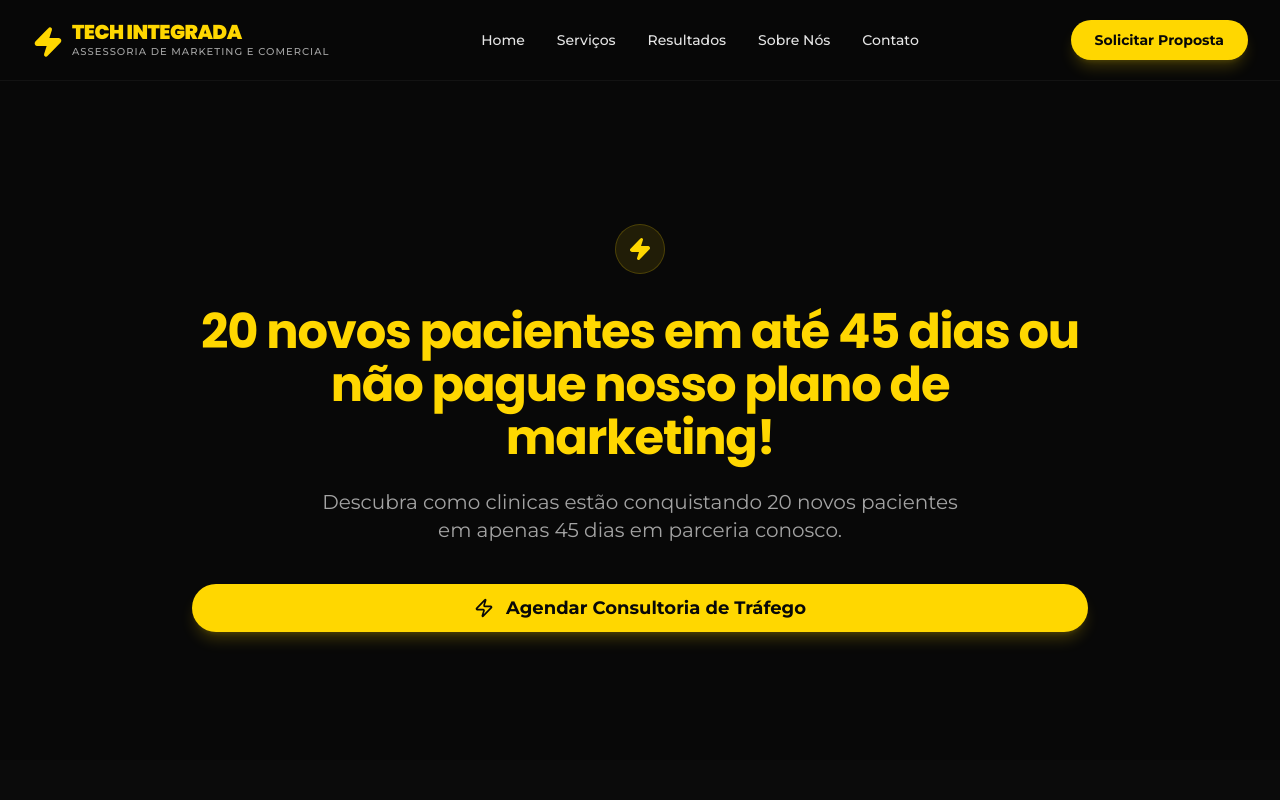
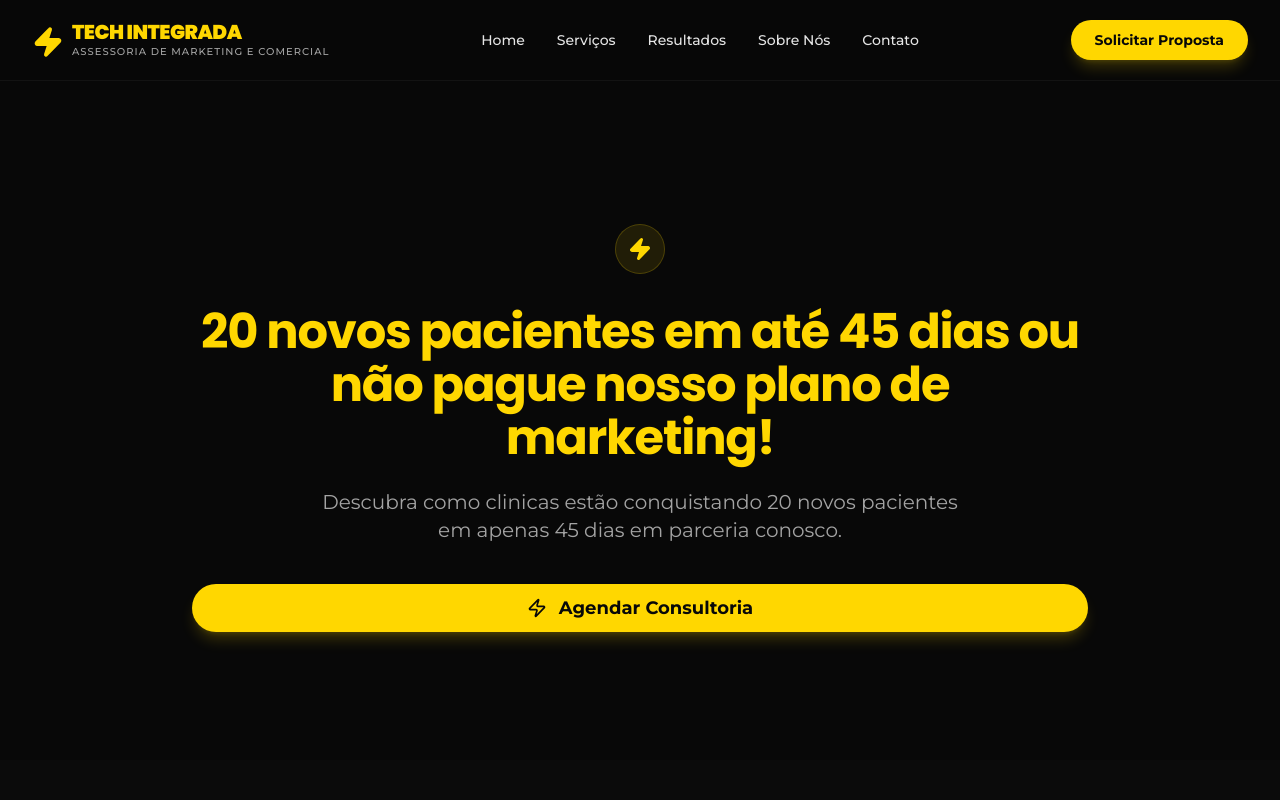
Before and after one commit to marketing02-cmyk/Site-Tech, a React (Vite) app: page / in a window 1280 px wide. Shown: the top 800 px of the page. Built offline with nearby package versions, Linux system fonts and the light colour scheme.

Commit message:
feat: Simplify "Agendar Consultoria" button text
Shortens the button text from "Agendar Consultoria de Tráfego" to "Agendar Consultoria" for brevity and a more direct call to action.

```diff
--- a/src/App.tsx
+++ b/src/App.tsx
@@ -103,7 +103,7 @@ export default function App() {
               className="gold-button text-lg px-10 py-4 flex items-center justify-center gap-3 mx-auto group"
             >
               <Zap className="w-5 h-5 fill-gold group-hover:scale-110 transition-transform" />
-              Agendar Consultoria de Tráfego
+              Agendar Consultoria
             </a>
           </motion.div>
         </div>
```
